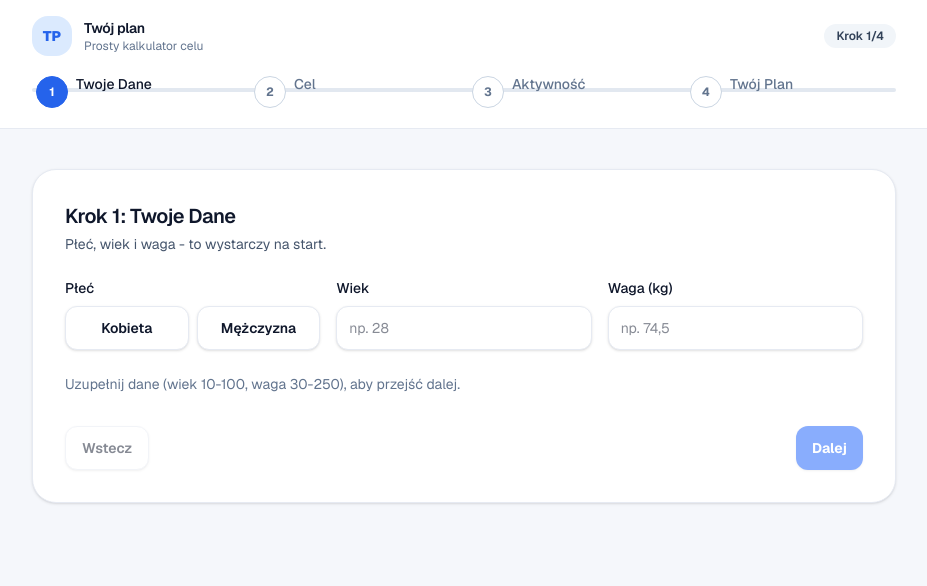
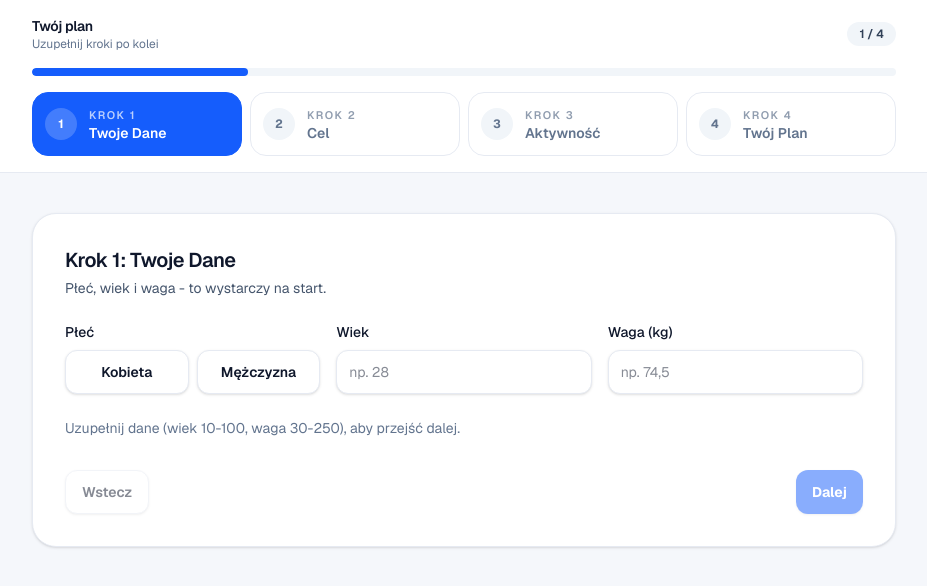
Before and after one commit to Kodex233/Calc, a Next.js app: page / in a window 1280 px wide. Shown: the top 586 px of the page, without its empty margins (176-1103 px from the left). Built offline with nearby package versions, Linux system fonts and the light colour scheme.

Commit message:
better _header

```diff
--- a/src/app/_components/StepHeader.tsx
+++ b/src/app/_components/StepHeader.tsx
@@ -26,101 +26,95 @@ export function StepHeader({
   );
 
   const progress =
-    steps.length <= 1 ? 0 : clamp01(safeCurrentIndex / (steps.length - 1));
+    steps.length <= 1 ? 0 : clamp01((safeCurrentIndex + 1) / steps.length);
 
   return (
     <header className="sticky top-0 z-50 w-full border-b border-[color:var(--border)] bg-white/95 backdrop-blur">
       <div className="mx-auto flex w-full max-w-4xl flex-col gap-4 px-4 py-4">
         <div className="flex items-center justify-between gap-3">
-          <div className="flex items-center gap-3">
-            <span className="inline-flex h-10 w-10 items-center justify-center rounded-2xl bg-[color:var(--accent-soft)] text-sm font-black text-[color:var(--accent)]">
-              TP
-            </span>
           <div>
             <p className="text-sm font-semibold tracking-tight text-slate-900">
               Twój plan
             </p>
-              <p className="text-xs text-slate-500">Prosty kalkulator celu</p>
-            </div>
+            <p className="text-xs text-slate-500">Uzupełnij kroki po kolei</p>
           </div>
 
           <span className="rounded-full bg-slate-100 px-3 py-1 text-xs font-semibold text-slate-700">
-            Krok {safeCurrentIndex + 1}/{steps.length}
+            {safeCurrentIndex + 1} / {steps.length}
           </span>
         </div>
 
-        <div className="relative">
-          <div className="absolute left-0 right-0 top-4 h-1 rounded-full bg-slate-200" />
+        <div className="h-2 overflow-hidden rounded-full bg-slate-100">
           <div
-            className="absolute left-0 top-4 h-1 rounded-full bg-[color:var(--accent)]"
+            className="h-full rounded-full bg-blue-600 transition-[width] duration-300"
             style={{ width: `${progress * 100}%` }}
           />
+        </div>
 
-          <ol className="relative flex items-start justify-between gap-2">
+        <ol className="grid grid-cols-2 gap-2 md:grid-cols-4">
           {steps.map((step, index) => {
             const isDone = index < safeCurrentIndex;
             const isCurrent = index === safeCurrentIndex;
             const canGoTo = Boolean(onGoTo) && index <= safeCurrentIndex;
 
-              const circleClasses = isCurrent
-                ? "border-[color:var(--accent)] bg-[color:var(--accent)] text-white"
+            const itemClasses = isCurrent
+              ? "border-blue-600 bg-blue-600 text-white"
               : isDone
-                  ? "border-slate-900 bg-slate-900 text-white"
-                  : "border-slate-300 bg-white text-slate-500";
+                ? "border-blue-100 bg-blue-50 text-blue-700"
+                : "border-[color:var(--border)] bg-white text-slate-500";
 
-              const labelClasses = isCurrent
-                ? "text-slate-900"
+            const numberClasses = isCurrent
+              ? "bg-white/20 text-white"
               : isDone
-                  ? "text-slate-700"
-                  : "text-slate-500";
+                ? "bg-white text-blue-700"
+                : "bg-slate-100 text-slate-500";
 
             const content = (
-                <span className="flex max-w-[7.5rem] flex-col items-center gap-2 text-center sm:max-w-none sm:flex-row sm:items-start sm:text-left">
               <span
                 className={[
-                      "flex h-8 w-8 items-center justify-center rounded-full border text-xs font-bold",
-                      circleClasses,
+                  "flex min-h-16 items-center gap-3 rounded-2xl border px-3 py-3 text-left transition",
+                  itemClasses,
+                ].join(" ")}
+              >
+                <span
+                  className={[
+                    "flex h-8 w-8 shrink-0 items-center justify-center rounded-full text-xs font-bold",
+                    numberClasses,
                   ].join(" ")}
                   aria-hidden="true"
                 >
                   {isDone ? "✓" : index + 1}
                 </span>
-                  <span
-                    className={[
-                      "text-xs font-medium leading-4 sm:text-sm",
-                      labelClasses,
-                    ].join(" ")}
-                  >
+                <span className="min-w-0">
+                  <span className="block text-[11px] font-semibold uppercase tracking-[0.14em] opacity-70">
+                    Krok {index + 1}
+                  </span>
+                  <span className="mt-0.5 block text-sm font-semibold leading-4">
                     {step.title}
+                  </span>
                 </span>
               </span>
             );
 
             return (
-                <li key={step.key} className="flex-1">
+              <li key={step.key}>
                 {canGoTo ? (
                   <button
                     type="button"
                     onClick={() => onGoTo?.(index)}
-                      className="w-full rounded-xl p-1 text-left transition hover:bg-slate-50 focus:outline-none focus-visible:ring-2 focus-visible:ring-blue-300"
+                    className="w-full rounded-2xl focus:outline-none focus-visible:ring-2 focus-visible:ring-blue-300"
                     aria-current={isCurrent ? "step" : undefined}
                   >
                     {content}
                   </button>
                 ) : (
-                    <div
-                      className="w-full rounded-xl p-1"
-                      aria-current={isCurrent ? "step" : undefined}
-                    >
-                      {content}
-                    </div>
+                  <div aria-current={isCurrent ? "step" : undefined}>{content}</div>
                 )}
               </li>
             );
           })}
         </ol>
       </div>
-      </div>
     </header>
   );
 }
```
Lines whose indentation alone changed are shown as unchanged.
